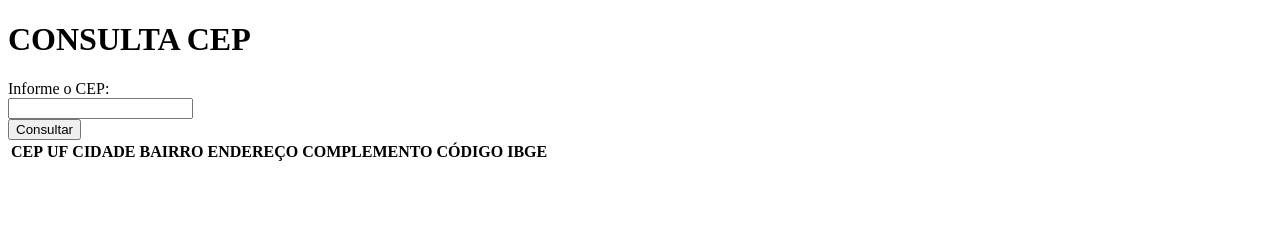
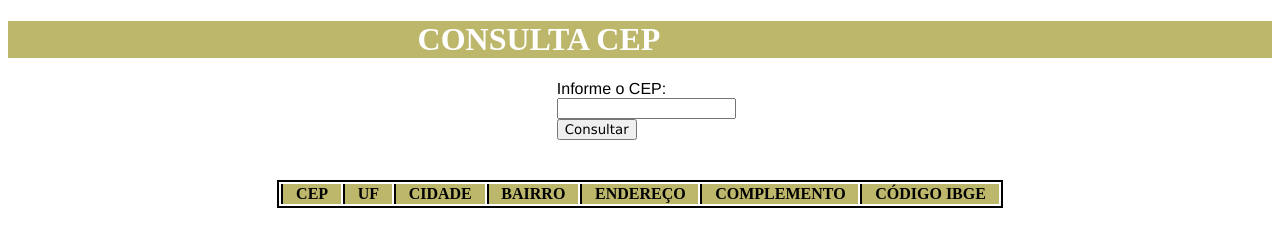
Before and after one commit to MaiaraLeticiadaSilva/consumoAPI, a plain HTML site: page index.html in a window 1280 px wide. Drawn offline with Linux system fonts and the light colour scheme.

Commit message:
segundocommit

```diff
--- a/JS/script.js
+++ b/JS/script.js
@@ -1,10 +1,10 @@
 document.querySelector("#input").onclick=function(){
-    fetch("https://h-apigateway.conectagov.estaleiro.serpro.gov.br/oauth2/jwt-token").then(
+    fetch("https://h-apigateway.conectagov.estaleiro.serpro.gov.br/api-cep/v1/consulta/cep/").then(
         function(res){
-            console.log(res.json())
             return res.json();
         }
     ).then(function(res){
+        console.log(res)
         let tbody = document.querySelector("#cep-t")
             let tr = document.createElement("tr")
             let tdcep = document.createElement("td")
--- a/css/style.css
+++ b/css/style.css
@@ -0,0 +1,30 @@
+header{
+    background-color: #BDB76B;
+}
+h1{
+    margin-left: 32vw;
+    color: #ffffff;
+}
+#form{
+    margin: auto;
+    width: 13vw;
+    font-family: 'Franklin Gothic Medium', 'Arial Narrow', Arial, sans-serif;
+}
+input{
+    font-family: 'Lucida Sans', 'Lucida Sans Regular', 'Lucida Grande', 'Lucida Sans Unicode', Geneva, Verdana, sans-serif
+}
+table{
+    margin: auto;
+    margin-top: 5vh;
+    border: #000000 solid 2px;
+}
+.titulos{
+    border-left: #000000 solid 2px;
+}
+th{
+    padding-left: 1vw;
+    padding-right: 1vw;
+}
+thead{
+    background-color: 		#BDB76B;
+}
--- a/index.html
+++ b/index.html
@@ -4,10 +4,12 @@
     <meta charset="UTF-8">
     <meta name="viewport" content="width=device-width, initial-scale=1.0">
     <meta http-equiv="X-UA-Compatible" content="ie=edge">
+    <link href="./css/style.css" rel="stylesheet"/>
     <title>Document</title>
 </head>
+<header><h1>CONSULTA CEP</h1></header>
 <body>
-    <h1>CONSULTA CEP</h1>
+    <div id="form">
         <form>
             <div>
                 <label>Informe o CEP:</label>
@@ -19,12 +21,20 @@
                 <input type="submit" name="Consultar" value="Consultar" id="input"/>
             </div>
         </form>
+    </div>
+
 
     <div id="table">
         <table>
             <thead>
                 <tr>
-                    <th>CEP</th><th>UF</th><th>CIDADE</th><th>BAIRRO</th><th>ENDEREÇO</th><th>COMPLEMENTO</th><th>CÓDIGO IBGE</th>
+                    <th class="titulos">CEP</th>
+                    <th class="titulos">UF</th>
+                    <th class="titulos">CIDADE</th>
+                    <th class="titulos">BAIRRO</th>
+                    <th class="titulos">ENDEREÇO</th>
+                    <th class="titulos">COMPLEMENTO</th>
+                    <th class="titulos">CÓDIGO IBGE</th>
                 </tr>
             </thead>
             <tbody id="cep-t">
```
Lines whose indentation alone changed are shown as unchanged.
